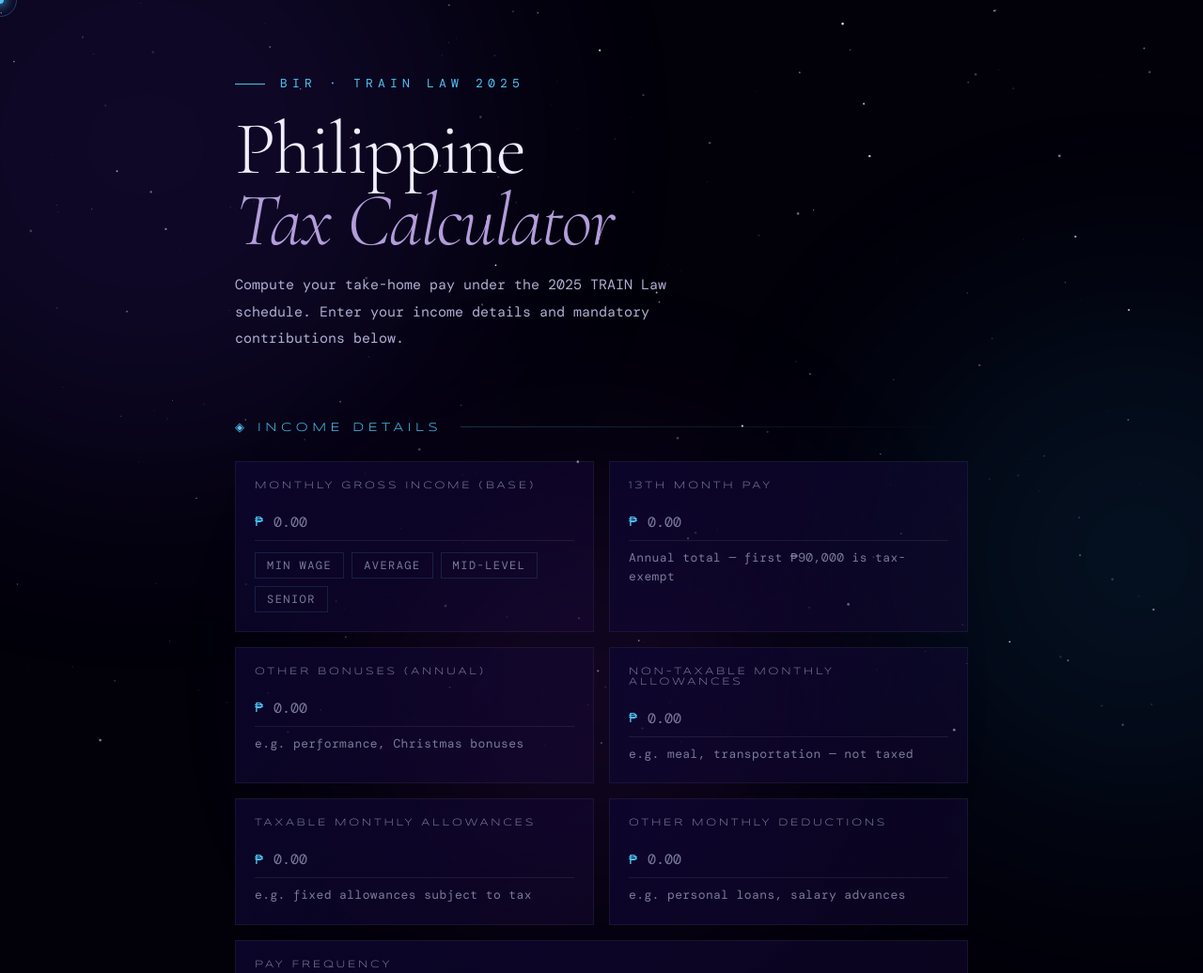
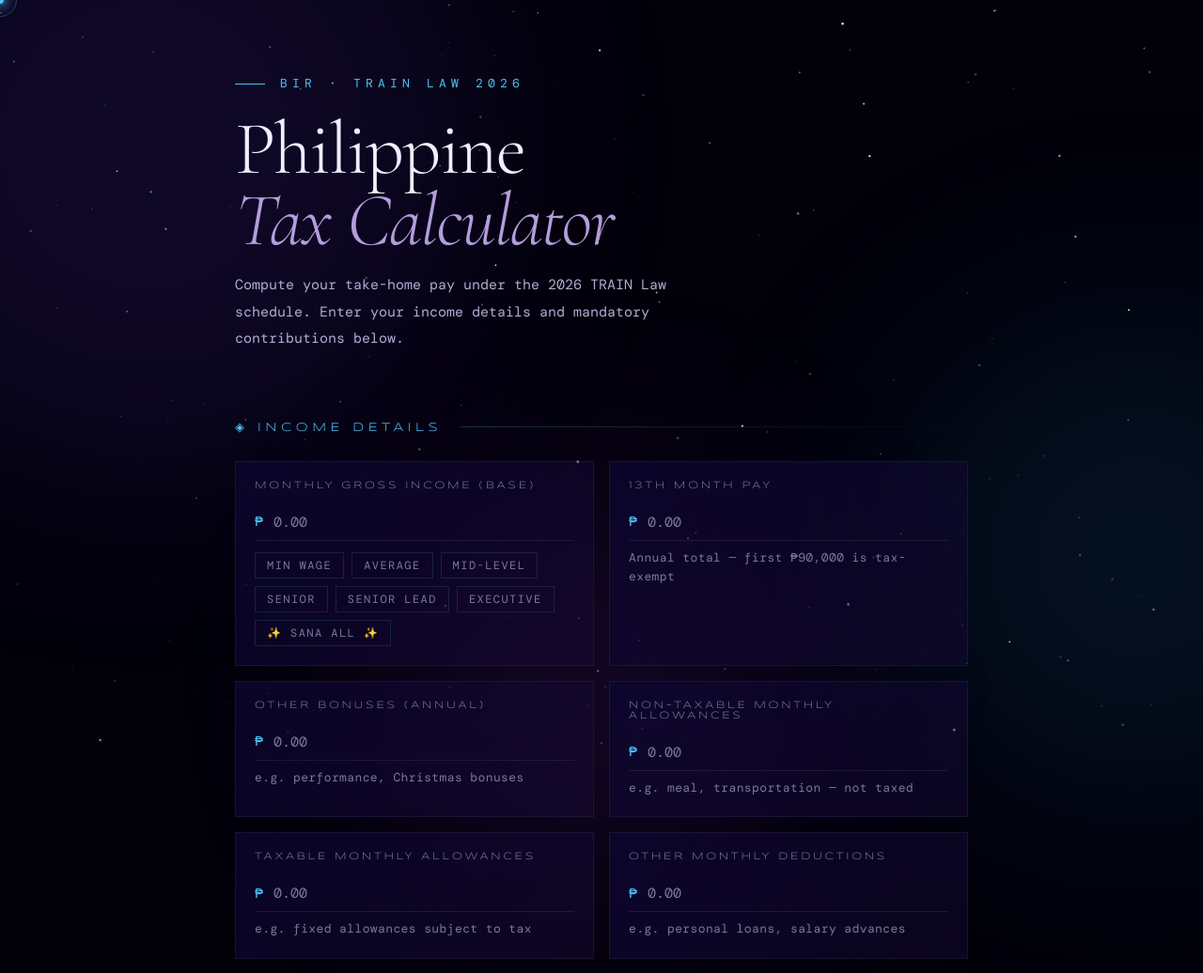
Before and after one commit to cmacaltao/philippine-income-tax-calculator, a plain HTML site: page index.html in a window 1280 px wide. Shown: the top 1036 px of the page at 94% size. Drawn offline with nearby package versions, Linux system fonts and the light colour scheme; animation ran at ten frames a second; a web font is replaced by a local one.

Commit message:
added new salary categories and adjusted year

```diff
--- a/index.html
+++ b/index.html
@@ -3,7 +3,7 @@
 <head>
   <meta charset="UTF-8" />
   <meta name="viewport" content="width=device-width, initial-scale=1.0" />
-  <title>Philippine Tax Calculator 2025</title>
+  <title>Philippine Tax Calculator 2026</title>
   <link href="https://fonts.googleapis.com/css2?family=Cormorant+Garamond:ital,wght@0,300;0,400;1,300&family=DM+Mono:wght@300;400;500&family=Syncopate:wght@400;700&display=swap" rel="stylesheet" />
   <link rel="stylesheet" href="https://cdnjs.cloudflare.com/ajax/libs/font-awesome/6.4.0/css/all.min.css">
   <style>
@@ -1041,9 +1041,9 @@
 
     <!-- HEADER -->
     <header class="page-header">
-      <p class="page-eyebrow">BIR · TRAIN Law 2025</p>
+      <p class="page-eyebrow">BIR · TRAIN Law 2026</p>
       <h1 class="page-title">Philippine<br><em>Tax Calculator</em></h1>
-      <p class="page-desc">Compute your take-home pay under the 2025 TRAIN Law schedule. Enter your income details and mandatory contributions below.</p>
+      <p class="page-desc">Compute your take-home pay under the 2026 TRAIN Law schedule. Enter your income details and mandatory contributions below.</p>
     </header>
 
     <!-- ─────────────── INCOME DETAILS ─────────────── -->
@@ -1066,7 +1066,10 @@
             <button onclick="setIncome(15000)">Min Wage</button>
             <button onclick="setIncome(30000)">Average</button>
             <button onclick="setIncome(50000)">Mid-Level</button>
-            <button onclick="setIncome(80000)">Senior</button>
+            <button onclick="setIncome(90000)">Senior</button>
+            <button onclick="setIncome(150000)">Senior Lead</button>
+            <button onclick="setIncome(250000)">Executive</button>
+            <button onclick="setIncome(500000)">✨ Sana All ✨</button>
           </div>
         </div>
 
@@ -1813,7 +1816,7 @@
     /* ── INIT ── */
     setFrequency('monthly');
     const yr = new Date().getFullYear();
-    document.title = `Philippine Tax Calculator ${yr > 2024 ? '2025' : yr} `;
+    document.title = `Philippine Tax Calculator ${yr > 2025 ? '2026' : yr} `;
   </script>
 </body>
 </html>
```
